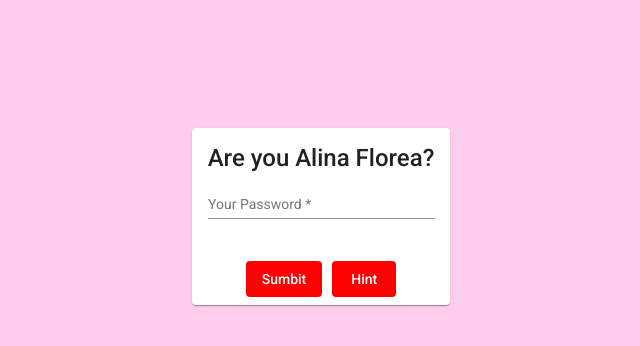
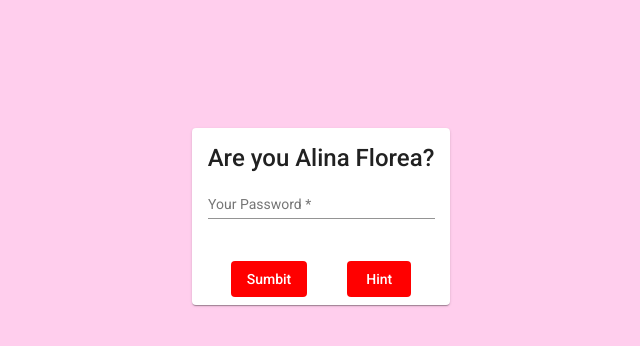
Before and after one commit to Edyci123/My-Valentine, an Angular app in the folder frontend/: page /login in a window 1280 px wide. Shown: the top 346 px of the page, without its empty margins (319-959 px from the left). Built offline with nearby package versions, Linux system fonts and the light colour scheme.

Commit message:
removed @angular/flex-layout

```diff
--- a/frontend/package.json
+++ b/frontend/package.json
@@ -15,7 +15,6 @@
     "@angular/common": "^14.2.0",
     "@angular/compiler": "^14.2.0",
     "@angular/core": "^14.2.0",
-    "@angular/flex-layout": "^14.0.0-beta.41",
     "@angular/forms": "^14.2.0",
     "@angular/material": "^13.0.0",
     "@angular/platform-browser": "^14.2.0",
--- a/frontend/src/app/app.module.ts
+++ b/frontend/src/app/app.module.ts
@@ -5,7 +5,6 @@ import { AppRoutingModule } from './app-routing.module';
 import { AppComponent } from './app.component';
 import { HomeComponent } from './components/home/home.component';
 
-import { FlexLayoutModule } from '@angular/flex-layout';
 import { FormsModule, ReactiveFormsModule } from '@angular/forms';
 import { MatButtonModule } from '@angular/material/button';
 import { MatCardModule } from '@angular/material/card';
@@ -41,7 +40,6 @@ import { ReasonsComponent } from './components/reasons/reasons.component';
     MatCardModule,
     FormsModule,
     ReactiveFormsModule,
-    FlexLayoutModule,
     MatButtonModule,
     MatDialogModule,
   ],
--- a/frontend/src/app/components/home/home.component.html
+++ b/frontend/src/app/components/home/home.component.html
@@ -1,5 +1,6 @@
-<div class="container" fxLayout="column" fxLayoutAlign="center center">
-    <div class="font-rancho rotate">Te iubesc, bossy meu!
+<div class="container">
+  <div class="font-rancho rotate">
+    Te iubesc, bossy meu!
     <div class="heart"></div>
   </div>
   <div *ngIf="isMobile">
--- a/frontend/src/app/components/home/home.component.scss
+++ b/frontend/src/app/components/home/home.component.scss
@@ -22,6 +22,11 @@
 
 .container {
   height: 100vh;
+  display: flex;
+  flex-direction: column;
+  align-items: center;
+  align-content: center;
+  justify-content: center;
 }
 
 @keyframes heartbeat {
--- a/frontend/src/app/components/login/login.component.html
+++ b/frontend/src/app/components/login/login.component.html
@@ -1,7 +1,6 @@
 <div fxFlex>
     <form
-      fxLayout="column"
-      fxLayoutAlign="start center"
+      class="centered"
       [formGroup]="form"
       (ngSubmit)="onSubmit()"
     >
@@ -14,7 +13,7 @@
           </mat-form-field>
         </mat-card-content>
         <mat-card-actions>
-          <div fxLayoutGap="10px" fxLayoutAlign="center start">
+          <div class="centeredButtons">
             <button mat-flat-button type="submit">Sumbit</button>
             <button mat-flat-button type="button" (click)="openHintDialog()">Hint</button>
           </div>
--- a/frontend/src/app/components/login/login.component.scss
+++ b/frontend/src/app/components/login/login.component.scss
@@ -9,4 +9,21 @@
   button {
     color: #fff;
     background-color: red;
+    margin: 0 20px;
   }
+
+  .centered {
+    display: flex;
+    flex-direction: column;
+    align-content: center;
+    align-items: center;
+    justify-content: center;
+  }
+
+  .centeredButtons {
+    display: flex;
+    flex-direction: row;
+    align-content: center;
+    align-items: center;
+    justify-content: center;
+  }
```
Also changed, not shown: 1 other file (tests, documents, lock files or other folders). Lines whose indentation alone changed are shown as unchanged.
